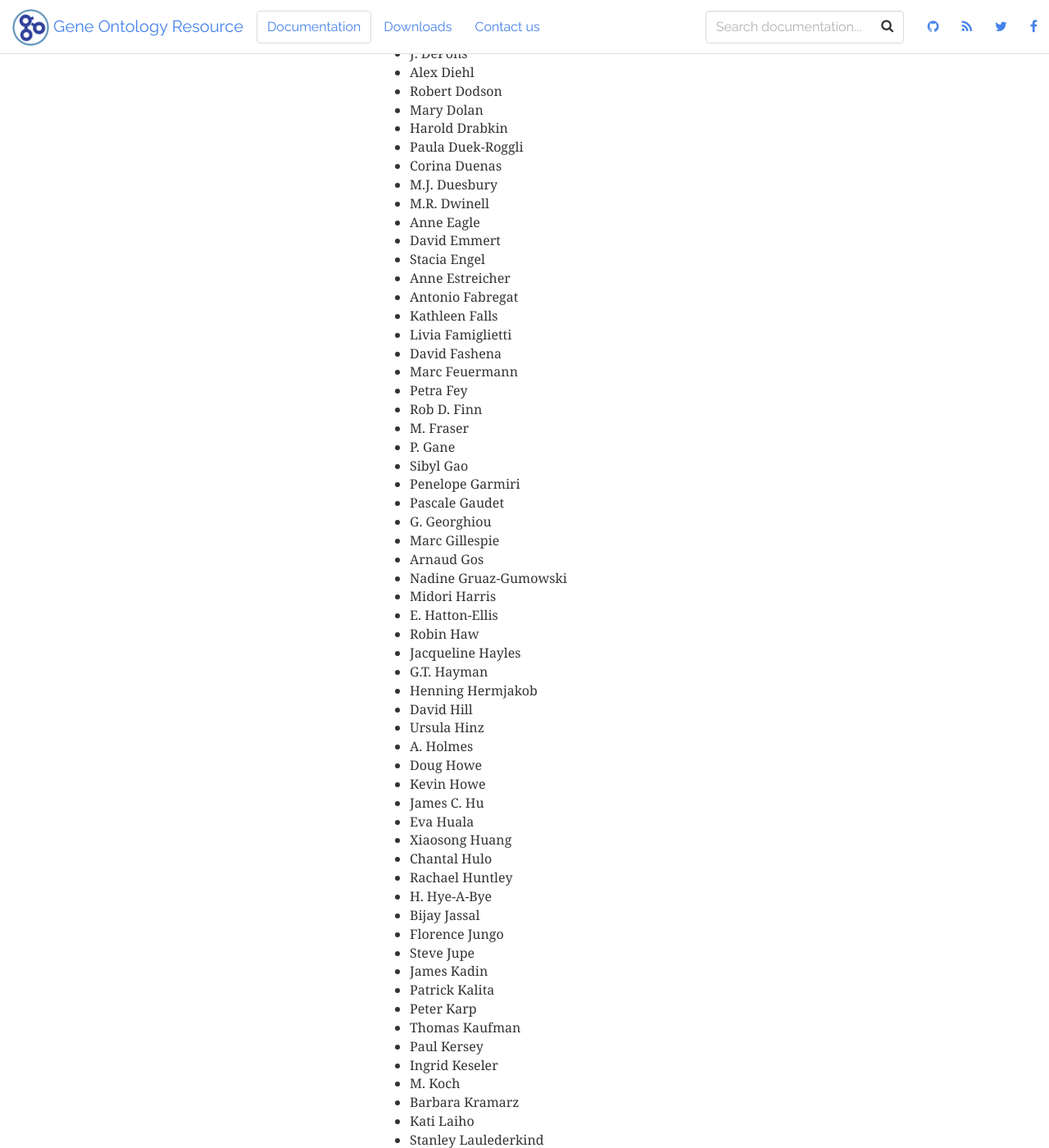
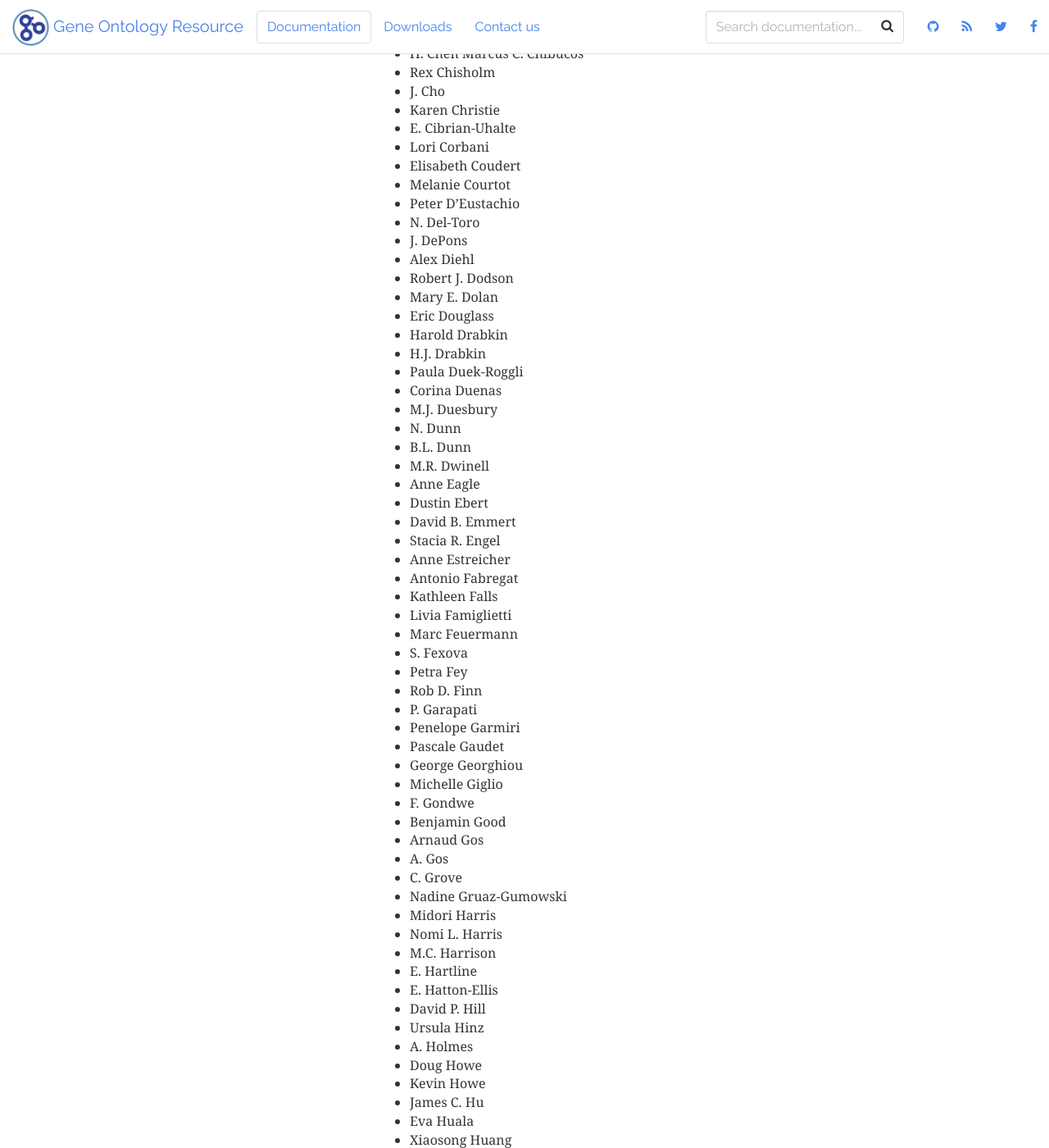
Before and after one commit to geneontology/geneontology.github.io, a Jekyll site: the page built from _docs/acknowledgments-contributors.md, in a window 1280 px wide and 1400 px high, scrolled down 1367 px. Shown: the whole window at 82% size. Built offline with Jekyll 4.4.1, drawn with Linux system fonts in a browser that asks for light colours; nearby versions of some CDN libraries; some of the changed text lies outside the part shown.

Commit message:
Updated current contributors

```diff
--- a/_docs/acknowledgments-contributors.md
+++ b/_docs/acknowledgments-contributors.md
@@ -20,192 +20,213 @@
 - Paul Thomas
 
 ### Current contributors
+-	V.	Acquaah
+-	S.H.	Ahmad
+-	Laurent-Philippe 	Albou
+-	Suzi	Aleksander
+-	Giulia	Antonazzo
+-	J.	Argasinska
+-	Ghislaine	Argoud-Puy
+-	Cecilia	Arighi
+-	Helen	Attrill
+-	Andrea	Auchincloss
+-	Kristian	Axelsen
+-	J.	Bahler
+-	E.	Bakker
+-	Richard	Baldarelli
+-	James P.	Balhoff
+-	Siddhartha	Basu
+-	Alex	Bateman
+-	B.	Bely
+-	Tanya	Berardini
+-	Gale	Binkley
+-	Ewan	Birney
+-	Marie-Claude	Blatter
+-	Elizabeth R	Bolton
+-	C.	Bonilla
+-	Emmanuel	Boutet
+-	Yvonne	Bradford
+-	Lionel	Breuza
+-	Alan	Bridge
+-	R.	Britto
+-	Nick	Brown
+-	H.	Bye-A-Bye
+-	Nancy H.	Campbell
+-	Seth	Carbon
+-	Cristina	Casals
+-	Juancarlos	Chan
+-	H.Y.	Chang
+-	H.	Chen
+	Marcus C.	Chibucos
+-	Rex	Chisholm
+-	J.	Cho
+-	Karen	Christie
+-	E.	Cibrian-Uhalte
+-	Lori	Corbani
+-	Elisabeth	Coudert
+-	Melanie	Courtot
+-	Peter	D'Eustachio
+-	N.	Del-Toro
+-	J.	DePons
+-	Alex	Diehl
+-	Robert J.	Dodson
+-	Mary E.	Dolan
+-	Eric	Douglass
+-	Harold	Drabkin
+-	H.J.	Drabkin
+-	Paula	Duek-Roggli
+-	Corina	Duenas
+-	M.J.	Duesbury
+-	N.	Dunn
+-	B.L.	Dunn
+-	M.R.	Dwinell
+-	Anne	Eagle
+-	Dustin	Ebert
+-	David B.	Emmert
+-	Stacia R.	Engel
+-	Anne	Estreicher
+-	Antonio	Fabregat
+-	Kathleen	Falls
+-	Livia	Famiglietti
+-	Marc	Feuermann
+-	S.	Fexova
+-	Petra	Fey
+-	Rob D.	Finn
+-	P.	Garapati
+-	Penelope	Garmiri
+-	Pascale	Gaudet
+-	George	Georghiou
+-	Michelle	Giglio
+-	F.	Gondwe
+-	Benjamin	Good
+-	Arnaud	Gos
+-	A.	Gos
+-	C.	Grove
+-	Nadine	Gruaz-Gumowski
+-	Midori	Harris
+-	Nomi L.	Harris
+-	M.C.	Harrison
+-	E.	Hartline
+-	E.	Hatton-Ellis
+-	David P.	Hill
+-	Ursula	Hinz
+-	A.	Holmes
+-	Doug	Howe
+-	Kevin	Howe
+-	James C.	Hu
+-	Eva	Huala
+-	Xiaosong	Huang
+-	Chantal	Hulo
+-	Rachael	Huntley
+-	H.	Hye-A-Bye
+-	Alexandr 	Ignatchenko
+-	T.E.M.	Jones
+-	Florence	Jungo
+-	K.	Karra
+-	Thomas	Kaufman
+-	G.	Keller
+-	Paul	Kersey
+-	Ingrid	Keseler
+-	M.	Koch
+-	Barbara	Kramarz
+-	S.A.	LaBonte
+-	Kati	Laiho
+-	Stanley J.F	Laulederkind
+-	R.	Lee
+-	Philippe	Lemercier
+-	Damien	Lieberherr
+-	Antonia	Lock
+-	Ruth C.	Lovering
+-	Y.	Lussi
+-	A.	MacDougall
+-	K.A.	MacPherson
+-	Michele	Magrane
+-	Maria J.	Martin
+-	Steven	Marygold
+-	Patrick	Masson
+-	Lisa	Matthews
+-	Bruce	May
+-	Birgit H.M. 	Meldal
+-	J.	Mendel
+-	Huaiyu	Mi
+-	Gillian H.	Millburn
+-	Alexander L.	Mitchell
+-	Stuart R.	Miyasato
+-	Hans-Michael	Muller
+-	Chistopher J.	Mungall
+-	Anushya	Muruganujan
+-	T.	Mushayahama
+-	S.	Nadendla
+-	Rob	Nash
+-	Darren A.	Natale
+-	P.C.	Ng
+-	Li	Ni
+-	Stephen G.	Oliver
+-	Sandra	Orchard
+-	David	Osumi-Sutherland
+-	Helen	Parkinson
+-	Ivo	Pedruzzi
+-	Livia	Perfetto
+-	Norbert	Perrimon
+-	Christian	Pich
+-	Klemens	Pichler
+-	D.	Poggioli
+-	Pablo	Porras
+-	S.	Potter
+-	S.	Poudel
+-	Sylvain	Poux
+-	D.	Raciti
+-	N.D.	Rawlings
+-	J.H.	Rawson
+-	Leonore	Reiser
+-	Alix J.	Rey
+-	Lorna	Richardson
+-	Catherine	Rivoire
+-	M.	Rodríguez-López
+-	Paola	Roncaglia
+-	Kim	Rutherford
+-	A.	Sangrador-Vegas
+-	Tony	Sawford
+-	Kevin	Schaper
+-	M.	Schneider
+-	T.K.	Sheppard
+-	Mary	Shimoyama
+-	A.	Shrivatsav VP
+-	Aleksandra	Shypitsyna
+-	Deborah A.	Siegele
+-	M.	Simison
+-	Dmitry	Sitnikov
+-	Marek S.	Skrzypek
+-	E.	Speretta
+-	E.	Speretta
+-	Lincoln	Stein
+-	S.	Subramaniam
+-	S.	Sundaram
+-	R.	Tauber
+-	Sabrina	Toro
+-	V.	Trovisco
+-	M.	Tutaj
+-	N.	Tyagi
+-	Kimberly	VanAuken
+-	S.J.	Wang
+-	K.	Warner
+-	Shuai	Weng
+-	Monte	Westerfield
+-	Edith D.	Wong
+-	Valerie	Wood
+-	Cathy	Wu
+-	Z.	Xie
+-	L.-S.	Yeh
+-	R.	Zaru
+-	P.	Zhou
 
-- Suzi Aleksander
-- Giulia Antonazzo
-- J. Argasinska
-- Ghislaine Argoud-Puy
-- Cecilia Arighi
-- Helen Attrill
-- Andrea Auchincloss
-- Kristian Axelsen
-- Richard Baldarelli
-- James P. Balhoff
-- Siddhartha Basu
-- Alex Bateman
-- B. Bely
-- Tanya Berardini
-- Gale Binkley
-- Ewan Birney
-- Marie-Claude Blatter
-- C. Bonilla
-- Emmanuel Boutet
-- Yvonne Bradford
-- Lionel Breuza
-- Alan Bridge
-- R. Britto
-- Nick Brown
-- N.H. Campbell
-- Seth Carbon
-- Cristina Casals
-- Juancarlos Chan
-- H.Y. Chang
-- Rex Chisholm
-- Karen Christie
-- E. Cibrian-Uhalte
-- Lori Corbani
-- Elisabeth Coudert
-- Melanie Courtot
-- Peter D'Eustachio
-- J. DePons
-- Alex Diehl
-- Robert Dodson
-- Mary Dolan
-- Harold Drabkin
-- Paula Duek-Roggli
-- Corina Duenas
-- M.J. Duesbury
-- M.R. Dwinell
-- Anne Eagle
-- David Emmert
-- Stacia Engel
-- Anne Estreicher
-- Antonio Fabregat
-- Kathleen Falls
-- Livia Famiglietti
-- David Fashena
-- Marc Feuermann
-- Petra Fey
-- Rob D. Finn
-- M. Fraser
-- P. Gane
-- Sibyl Gao
-- Penelope Garmiri
-- Pascale Gaudet
-- G. Georghiou
-- Marc Gillespie
-- Arnaud Gos
-- Nadine Gruaz-Gumowski
-- Midori Harris
-- E. Hatton-Ellis
-- Robin Haw
-- Jacqueline Hayles
-- G.T. Hayman
-- Henning Hermjakob
-- David Hill
-- Ursula Hinz
-- A. Holmes
-- Doug Howe
-- Kevin Howe
-- James C. Hu
-- Eva Huala
-- Xiaosong Huang
-- Chantal Hulo
-- Rachael Huntley
-- H. Hye-A-Bye
-- Bijay Jassal
-- Florence Jungo
-- Steve Jupe
-- James Kadin
-- Patrick Kalita
-- Peter Karp
-- Thomas Kaufman
-- Paul Kersey
-- Ingrid Keseler
-- M. Koch
-- Barbara Kramarz
-- Kati Laiho
-- Stanley Laulederkind
-- Philippe Lemercier
-- Qian Li
-- Damien Lieberherr
-- Antonia Lock
-- Ruth C. Lovering
-- A. MacDougall
-- Michele Magrane
-- Prita Mani
-- Maria J. Martin
-- Ryan Martin
-- Steven Marygold
-- Patrick Masson
-- Lisa Matthews
-- Bruce May
-- Birgit H.M. Meldal
-- A. Melidoni
-- Huaiyu Mi
-- Gillian Millburn
-- Alexander L. Mitchell
-- Sierra Moxon
-- Bob Muller
-- Michael Muller
-- Chistopher J. Mungall
-- Anushya Muruganujan
-- Rob Nash
-- Darren A. Natale
-- Li Ni
-- G. Nuka
-- Stephen Oliver
-- Sandra Orchard
-- Marija Orlic-Milacic
-- David Osumi-Sutherland
-- Holly Paddock
-- Helen Parkinson
-- Ivo Pedruzzi
-- Norbert Perrimon
-- Christian Pich
-- D. Poggioli
-- Pablo Porras
-- S. Potter
-- Sylvain Poux
-- Sridhar Ramachandran
-- N.D. Rawlings
-- Leonore Reiser
-- D.P. Renfro
-- Alix Rey
-- Lorna Richardson
-- Joel Richardson
-- Catherine Rivoire
-- Paola Roncaglia
-- Karen Rothfels
-- Kim Rutherford
-- Leyla Ruzicka
-- A. Sangrador-Vegas
-- Tony Sawford
-- Kevin Schaper
-- Veronica Shamovsky
-- Xiang Shao
-- Mary Shimoyama
-- Solomon Shorser
-- A. Shrivastava
-- Aleksandra Shypitsyna
-- Konstantinos Sidiropoulos
-- Deborah A. Siegele
-- Amy Singer
-- Dmitry Sitnikov
-- Marek Skrzypek
-- E. Speretta
-- Lincoln Stein
-- S. Sundaram
-- Sabrina Toro
-- M. Tutaj
-- Kimberly VanAuken
-- Ceri VanSlyke
-- Andrey Vetushko
-- S.J. Wang
-- Marissa Webber
-- Joel Weiser
-- Shuai Weng
-- Monte Westerfield
-- Edith Wong
-- Valerie Wood
-- Cathy Wu
-- Guanming Wu
-- L.-S. Yeh
-- S.Y. Young
-- Florent Yvon
-- R. Zaru
+## Domain-specific experts
+- Marcio L.	Acencio
+- Jacqueline	Hayles
+- Astrid Lægreid
+- Colin	Logie
 
-Contributors emeriti
+## Contributors emeriti
 
 - Debbie Alexander
 - Igor Antoshechkin
```
